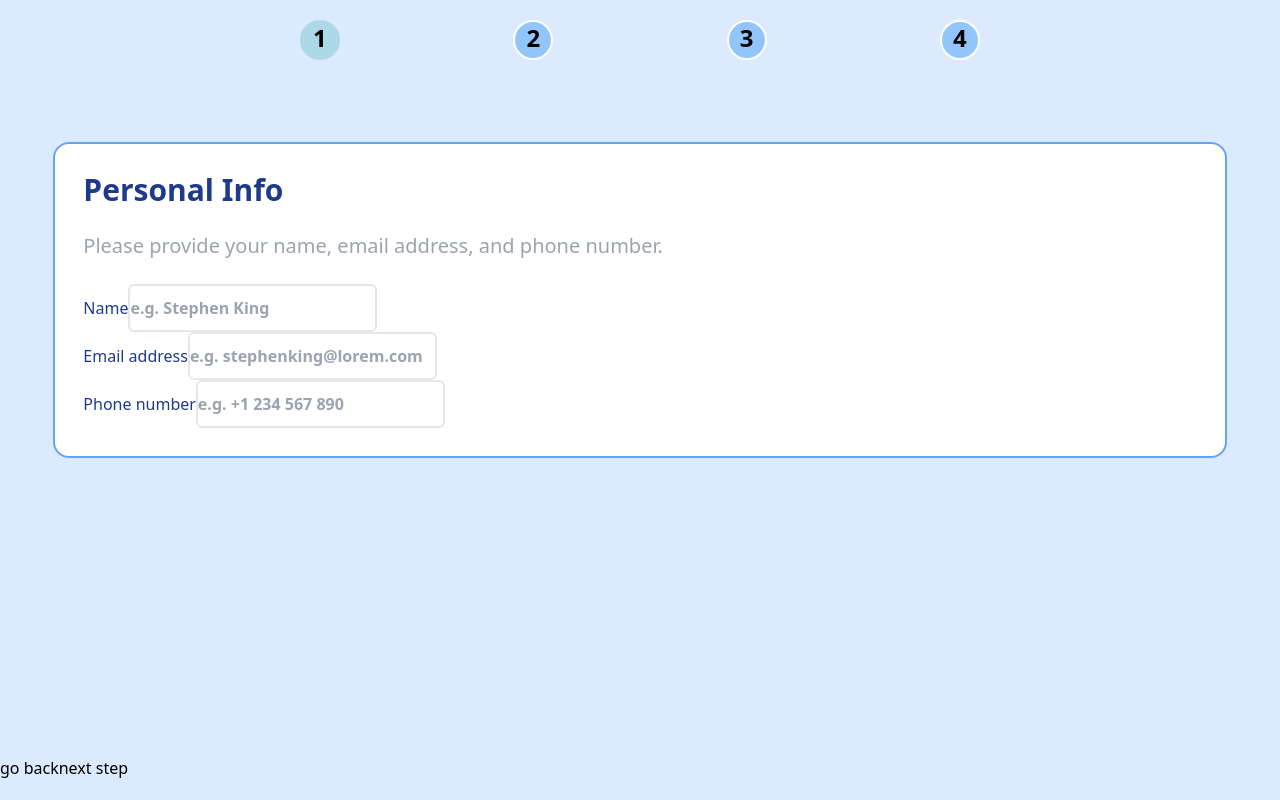
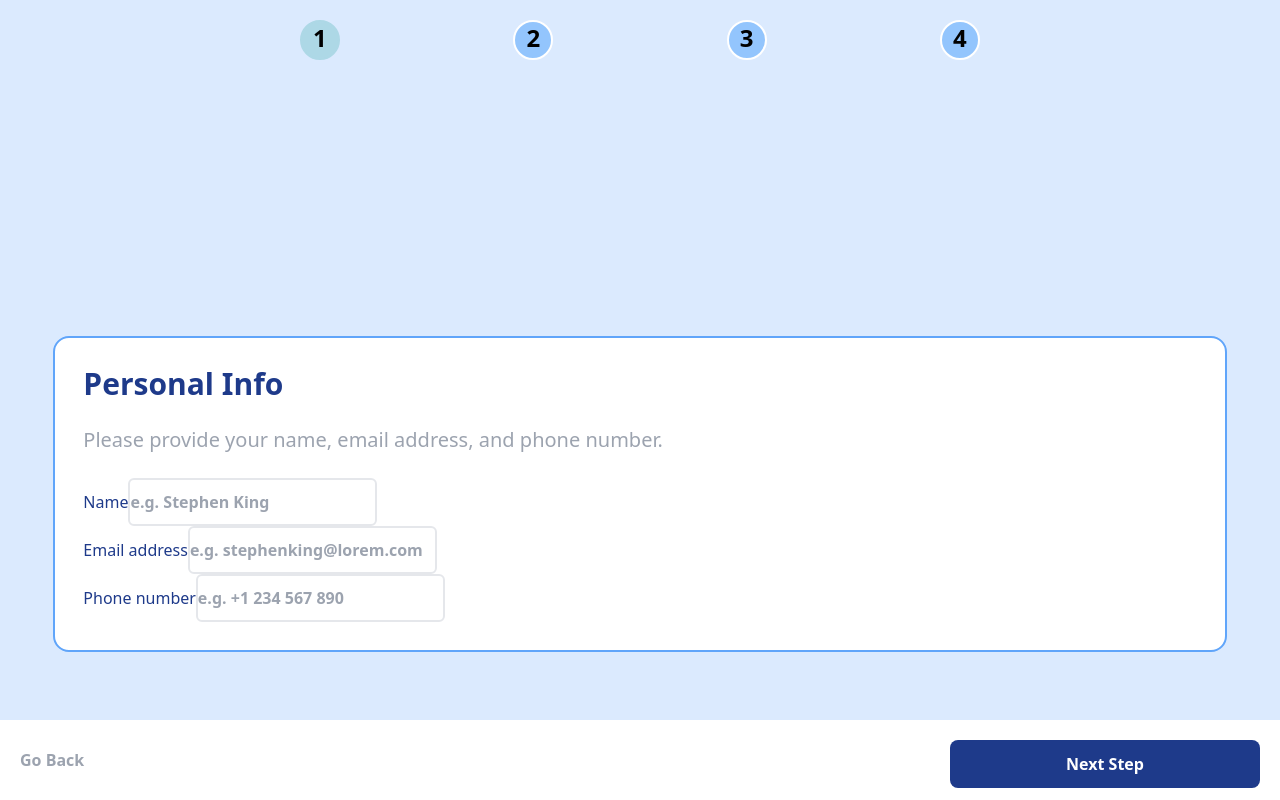
Before and after one commit to diopmorfall/multistep-form, a React (Create React App) app: page / in a window 1280 px wide. Built offline with nearby package versions, Linux system fonts and the light colour scheme.

Commit message:
NavigationButtons style added

```diff
--- a/src/components/NavigationButtons/NavigationButtons.js
+++ b/src/components/NavigationButtons/NavigationButtons.js
@@ -1,26 +1,26 @@
 import React from 'react';
 import { useSelector, useDispatch } from 'react-redux';
-
+import moduleStyles from './NavigationButtons.module.css';
 import { goToNextPage, goToPreviousPage } from '../../actions';
 
 export default function NavigationButtons() {
-    const page = useSelector((state) => state.pages.currentPage);
+    const page = useSelector(state => state.pages.currentPage);
     const dispatch = useDispatch();
 
     return (
-        <div className="navigation-btns">
+        <footer>
             <button
-                className="prev-step-btn"
+                className={moduleStyles["prev-btn"]}
                 onClick={() => dispatch(goToPreviousPage(page))}
             >
-                go back
+                Go Back
             </button>
             <button
-                className="next-step-btn"
+                className={moduleStyles["next-btn"]}
                 onClick={() => dispatch(goToNextPage(page))}
             >
-                next step
+                Next Step
             </button>
-        </div>
+        </footer>
     );
 }
--- a/src/components/NavigationButtons/NavigationButtons.module.css
+++ b/src/components/NavigationButtons/NavigationButtons.module.css
@@ -0,0 +1,11 @@
+footer{
+    @apply w-full absolute bottom-0 flex h-20 flex-row justify-between bg-white p-5;
+}
+
+.prev-btn{
+    @apply font-semibold text-gray-400;
+}
+
+.next-btn{
+    @apply h-12 w-1/4 rounded-lg bg-blue-900 font-semibold text-white;
+}
```
